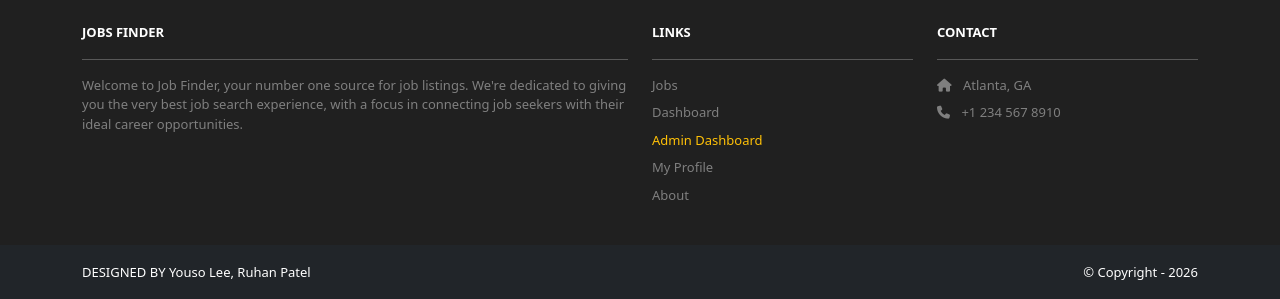
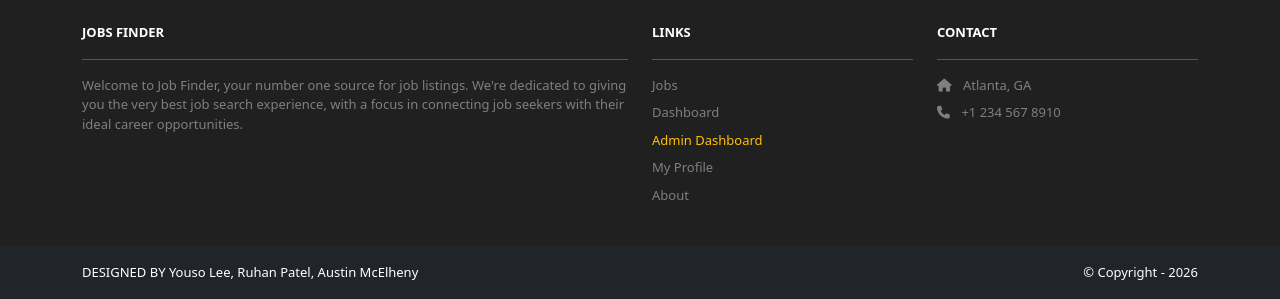
Before and after one commit to yousolee/CS2340-project2, a Django app: page /accounts/admin-dashboard/ in a window 1280 px wide. Shown: the part 666-965 px from the top of the page. Run offline with Django 5.2, Linux system fonts and the light colour scheme; the visitor is signed in with stand-in values (Sample User, id 1); data comes from the database, SQL or seed files in the repository; data that the repository does not hold is empty; some libraries are stand-ins or nearby versions.

Commit message:
Added my name to base.html

```diff
--- a/jobsfinder/templates/base.html
+++ b/jobsfinder/templates/base.html
@@ -128,7 +128,7 @@
            justify-content-between">
         <div class="me-5 text-white">
           <span>DESIGNED BY
-            <a target="_blank">Youso Lee, Ruhan Patel</a>
+            <a target="_blank">Youso Lee, Ruhan Patel, Austin McElheny</a>
           </span>
         </div>
         <div class="text-white">
```
